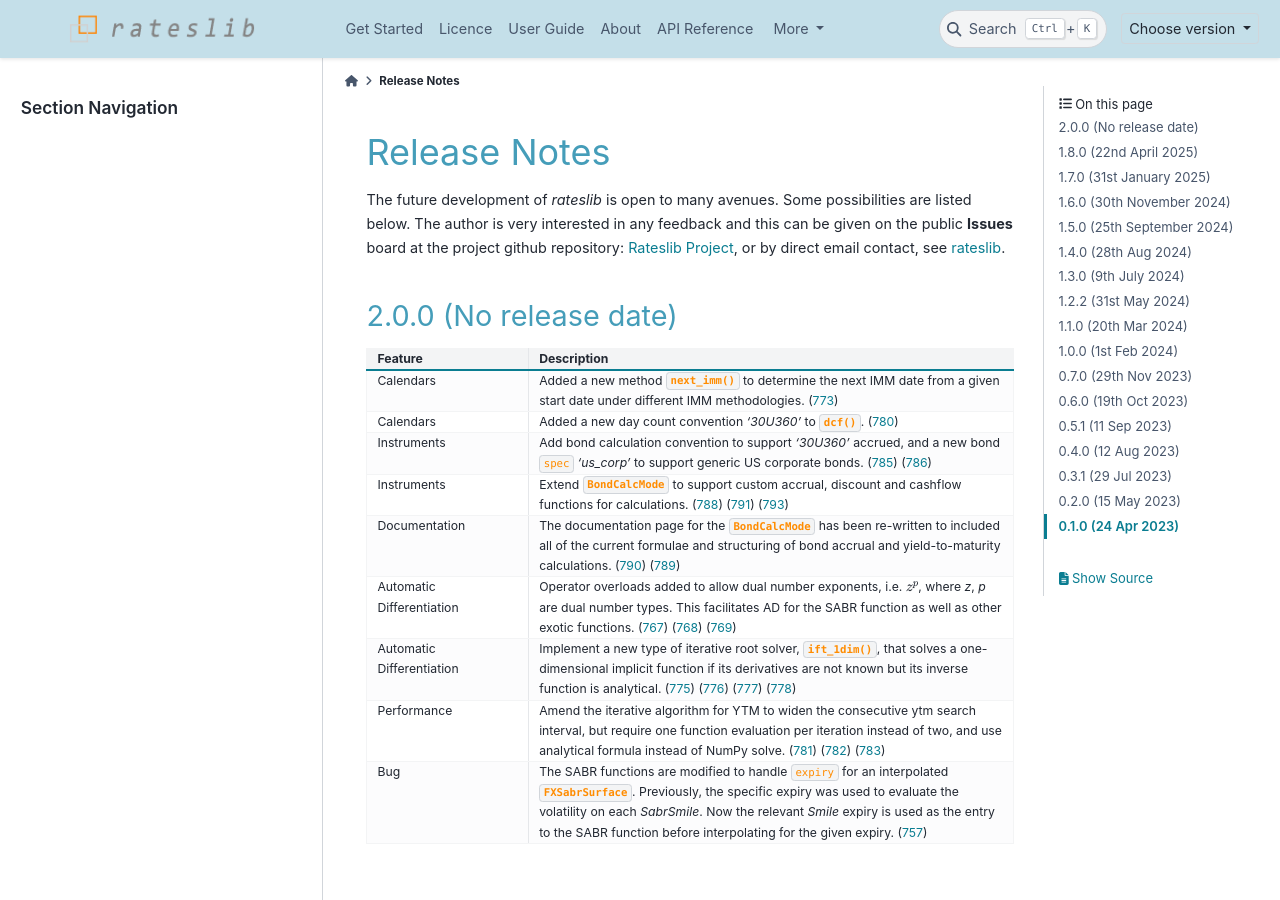
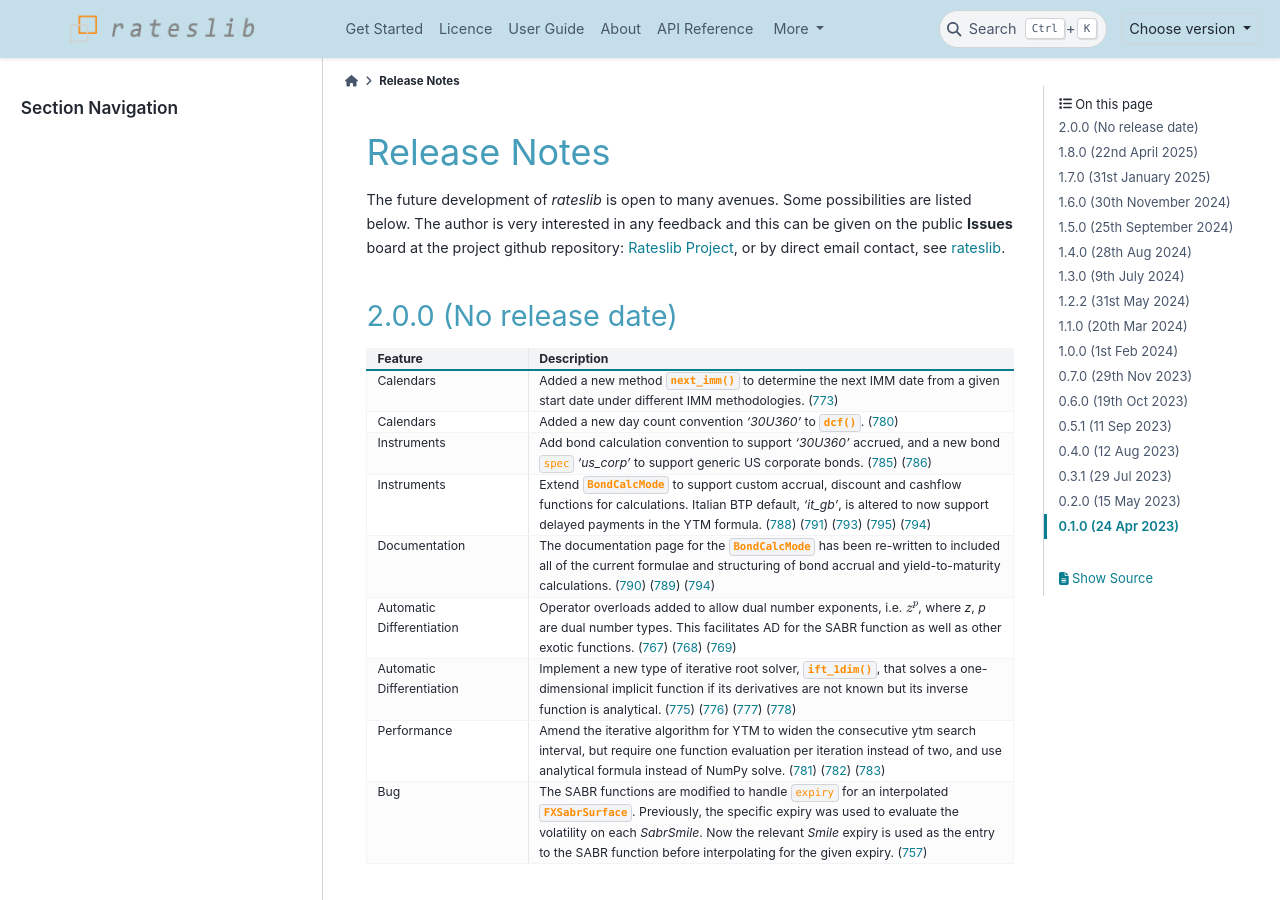
Before and after one commit to attack68/rateslib, a Sphinx documentation site: the page built from docs/source/i_whatsnew.rst, in a window 1280 px wide and 900 px high. Built offline with Sphinx 7.4.7 and the PyData theme 0.15.4, drawn with Linux system fonts in a browser that asks for light colours; comment, search, counter and statistics services are not loaded.

Commit message:
FIX: minor changes

```diff
--- a/docs/source/i_whatsnew.rst
+++ b/docs/source/i_whatsnew.rst
@@ -35,16 +35,20 @@ email contact, see `rateslib <https://rateslib.com>`_.
        (`786 <https://github.com/attack68/rateslib/pull/786>`_)
    * - Instruments
      - Extend :class:`~rateslib.instruments.BondCalcMode` to support custom accrual,
-       discount and cashflow functions for calculations.
+       discount and cashflow functions for calculations. Italian BTP default, *'it_gb'*, is
+       altered to now support delayed payments in the YTM formula.
        (`788 <https://github.com/attack68/rateslib/pull/788>`_)
        (`791 <https://github.com/attack68/rateslib/pull/791>`_)
        (`793 <https://github.com/attack68/rateslib/pull/793>`_)
+       (`795 <https://github.com/attack68/rateslib/pull/795>`_)
+       (`794 <https://github.com/attack68/rateslib/pull/794>`_)
    * - Documentation
      - The documentation page for the :class:`~rateslib.instruments.BondCalcMode` has been
        re-written to included all of the current formulae and structuring of bond accrual and
        yield-to-maturity calculations.
        (`790 <https://github.com/attack68/rateslib/pull/790>`_)
        (`789 <https://github.com/attack68/rateslib/pull/789>`_)
+       (`794 <https://github.com/attack68/rateslib/pull/794>`_)
    * - Automatic Differentiation
      - Operator overloads added to allow dual number exponents, i.e. :math:`z^p`, where *z*,
        *p* are dual number types. This facilitates AD for the SABR function as well as other
--- a/docs/source/u_defaults.rst
+++ b/docs/source/u_defaults.rst
@@ -197,6 +197,8 @@ a host of arguments will be pre-populated. The table below outlines all of the e
      -
 
 
+.. _defaults-securities-input:
+
 **Securities**
 
 .. list-table::
```
Also changed, not shown: 2 other files.
